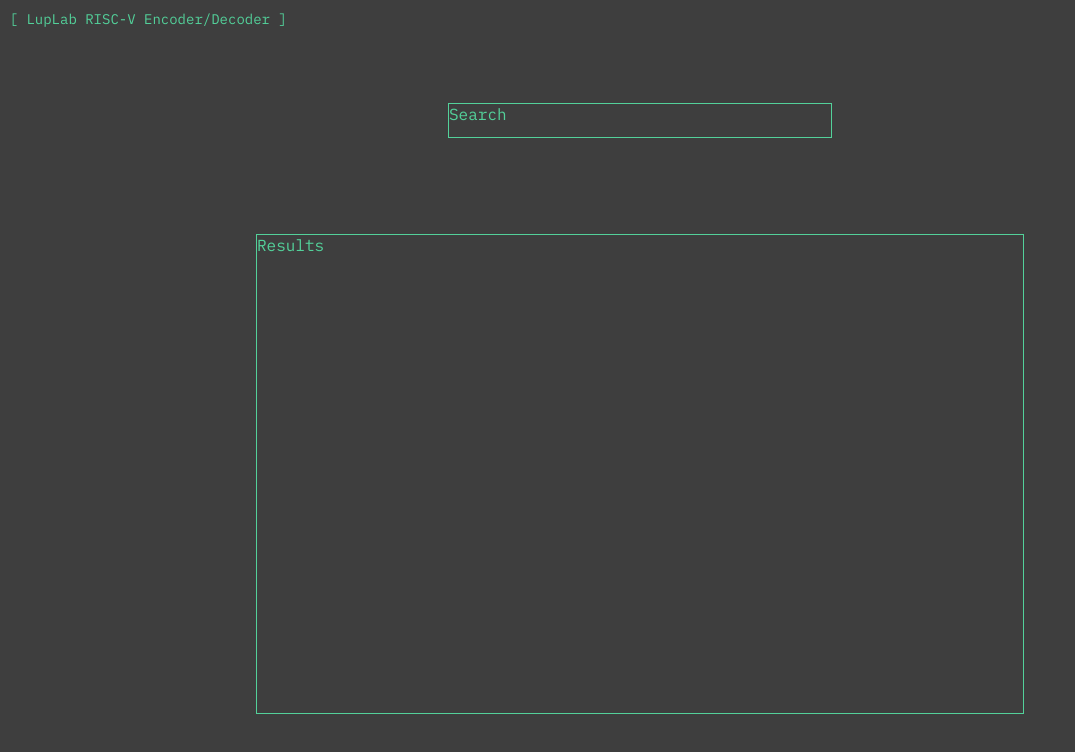
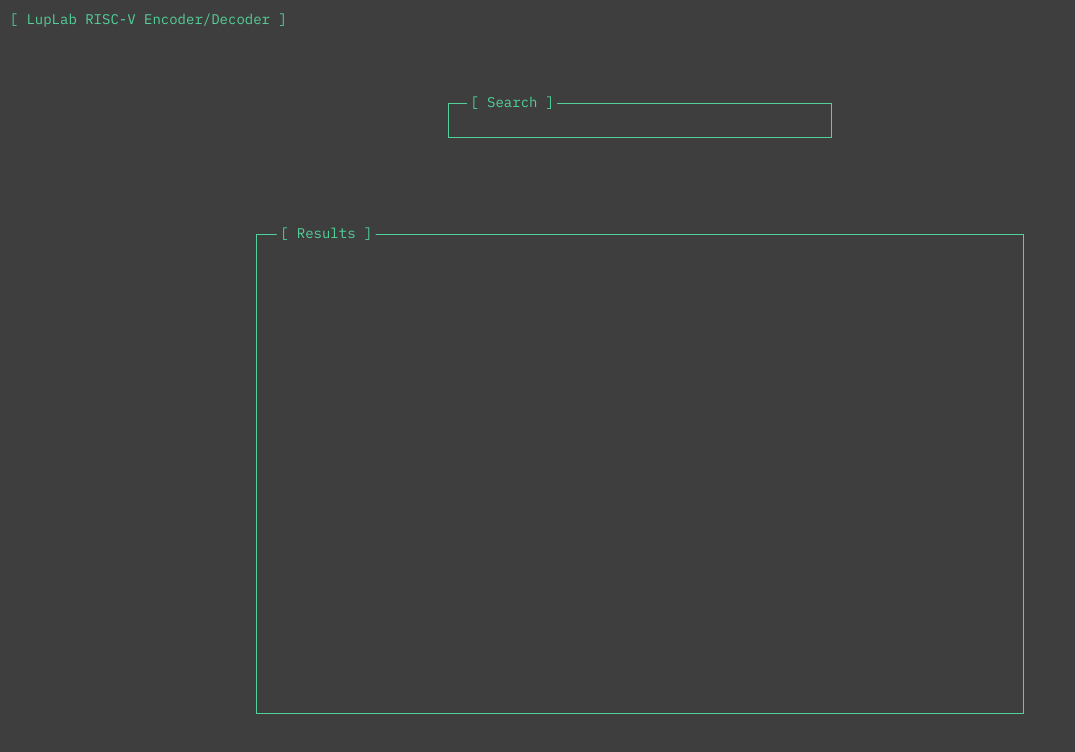
Before and after one commit to PiSaucer/rvcodecjs, a website: page web-ui/index.html in a window 1280 px wide. Shown: the whole page, without its empty margins (0-1075 px from the left). Drawn offline with Linux system fonts and the light colour scheme.

Commit message:
add offset container labels

```diff
--- a/web-ui/index.html
+++ b/web-ui/index.html
@@ -17,12 +17,12 @@
     </div>
     <div id="searchbar-outer-container">
         <div id="search-container">
-            Search
+            <span class='offset-label'>[ Search ]</span>
         </div>
     </div>
     <div id="results-outer-container">
         <div id="results-container">
-            Results
+            <span class='offset-label'>[ Results ]</span>
         </div>
     </div>
 
--- a/web-ui/style.css
+++ b/web-ui/style.css
@@ -57,3 +57,12 @@ body {
 #results-container{
     border: 1px solid var(--color-main);
 }
+
+.offset-label{
+    font-size: 0.875rem;
+    position: absolute;
+    transform: translate(20%, -60%);
+
+    padding: 0% 0.25%;
+    background-color: var(--color-background) ;
+}
```
